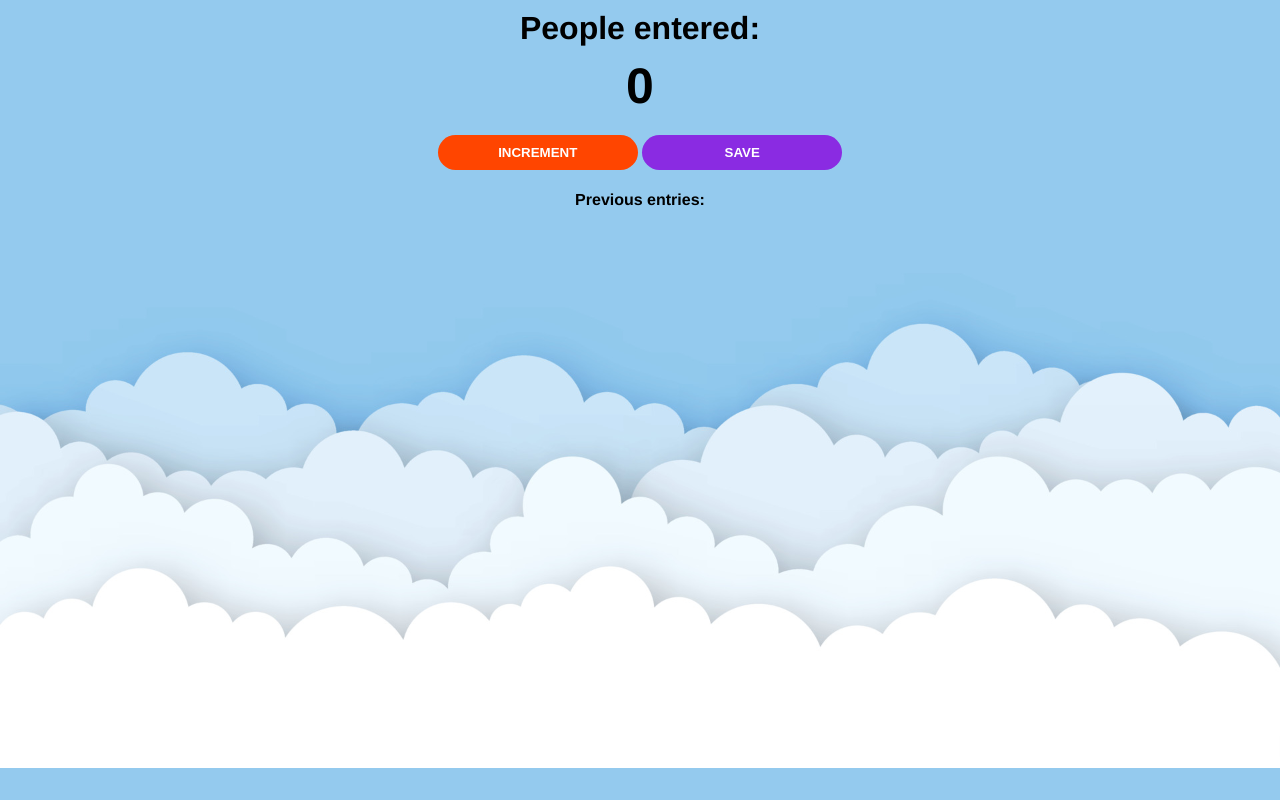
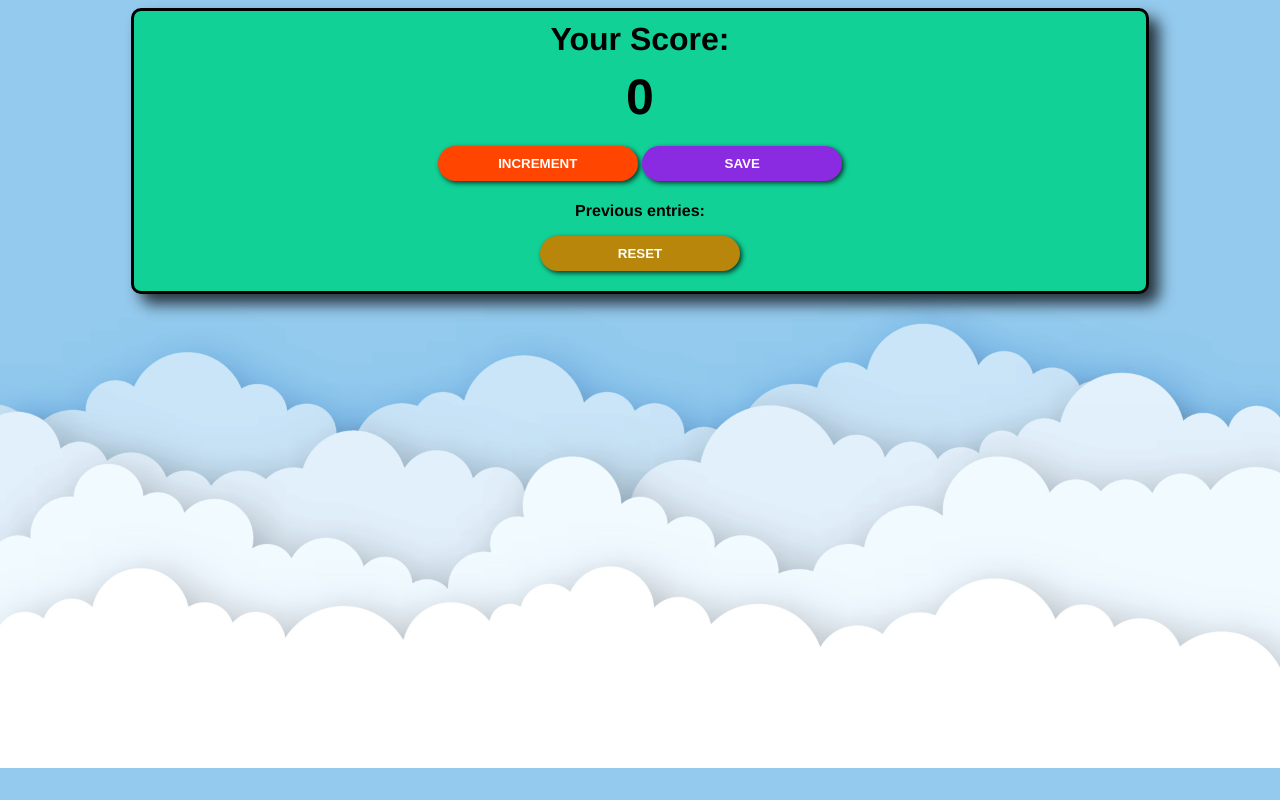
Before and after one commit to adetyay/counter, a plain HTML site: page index.html in a window 1280 px wide. Drawn offline with Linux system fonts and the light colour scheme.

Commit message:
add styles

```diff
--- a/index.html
+++ b/index.html
@@ -4,15 +4,16 @@
     <meta charset="UTF-8">
     <meta name="viewport" content="width=device-width, initial-scale=1.0">
     <link rel="stylesheet" href="styles.css">
-    <title>Document</title>
+    <title>Counter</title>
 </head>
 <body>
     <div class="main">
-        <h1>People entered:</h1>
+        <h1>Your Score:</h1>
         <h2 id="count-el">0</h2>
         <button id="increment-btn" onclick="increment()">INCREMENT</button>
         <button id="save-btn" onclick="save()">SAVE</button>
         <p id="save-el">Previous entries: </p>
+        <button id="reset-btn" onclick="reset()">RESET</button>
     </div>
     <script src="script.js"></script>
 </body>
--- a/script.js
+++ b/script.js
@@ -13,3 +13,9 @@ function save() {
     countEl.textContent = 0
     count = 0
 }
+
+function reset(){
+    count = 0
+    countEl.textContent = 0
+    saveEl.textContent = "Previous entries: "
+}
--- a/styles.css
+++ b/styles.css
@@ -7,7 +7,12 @@ body {
 }
 
 .main{
-    max-width: 100%;
+    background: rgb(17, 209, 151);
+    max-width: 80%;
+    margin: auto;
+    border: 3px solid black;
+    border-radius: 10px;
+    box-shadow: 10px 10px 15px 0px rgba(0,0,0,0.75);
 }
 
 h1 {
@@ -30,12 +35,21 @@ button {
     width: 200px;
     margin-bottom: 5px;
     border-radius: 20px;
+    box-shadow: 2px 2px 5px 0px rgba(0,0,0,0.75);
 }
 
 #increment-btn {
     background: orangered;
+    cursor: pointer;
 }
 
 #save-btn {
     background: blueviolet;
+    cursor: pointer;
 }
+
+#reset-btn {
+    background: darkgoldenrod;
+    cursor: pointer;
+    margin-bottom: 20px;
+}
```
